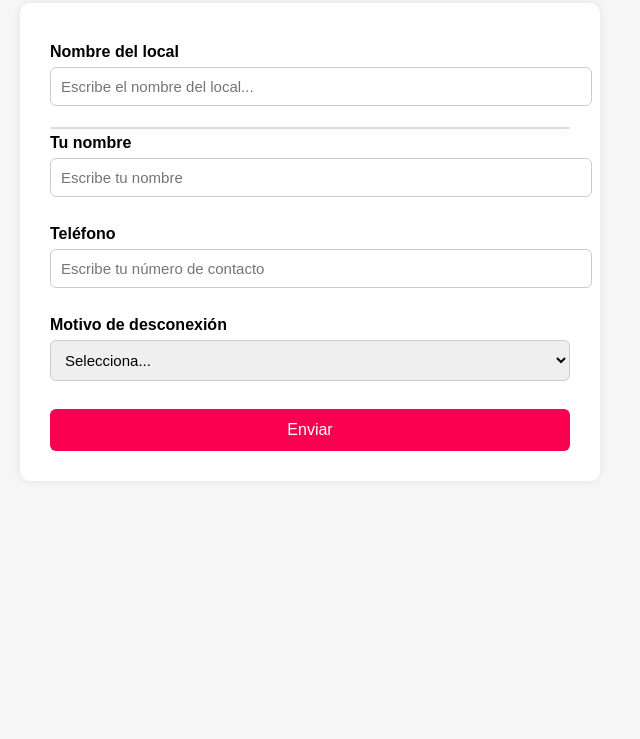
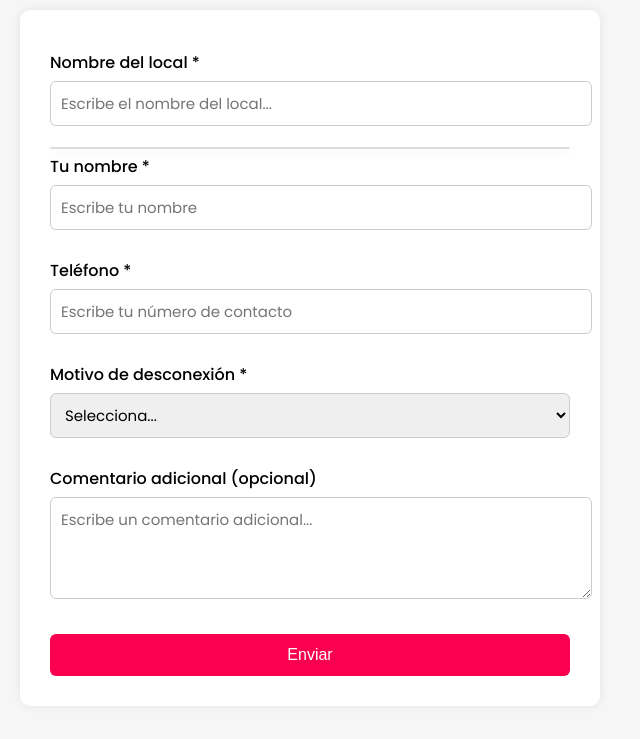
Before and after one commit to pamelamunoz-alt/conectividad, a plain HTML site: page index.html in a window 1280 px wide. Shown: the part 103-842 px from the top of the page, without its empty margins (330-970 px from the left). Before the commit the page ends 800 px from the top, so only its background shows below. Drawn offline with Linux system fonts and the light colour scheme; no server answers.

Commit message:
Update index.html

```diff
--- a/index.html
+++ b/index.html
@@ -1,12 +1,16 @@
+
 <!DOCTYPE html>
 <html lang="es">
 <head>
   <meta charset="UTF-8">
-  <title>Formulario de Conectectividad - PedidosYa</title>
+  <title>Formulario de Conectividad - PedidosYa</title>
+
+  <!-- Fuente Poppins -->
+  <link href="https://fonts.googleapis.com/css2?family=Poppins:wght@300;400;500;600&display=swap" rel="stylesheet">
 
   <style>
     body {
-      font-family: Arial, sans-serif;
+      font-family: 'Poppins', sans-serif;
       background: #f6f6f6;
       padding: 25px;
     }
@@ -15,6 +19,7 @@
       text-align: center;
       color: #FA0050;
       margin-bottom: 25px;
+      font-weight: 600;
     }
 
     .container {
@@ -28,12 +33,12 @@
     }
 
     label {
-      font-weight: bold;
+      font-weight: 500;
       margin-top: 10px;
       display: block;
     }
 
-    input, select {
+    input, select, textarea {
       width: 100%;
       padding: 10px;
       margin-top: 6px;
@@ -41,6 +46,13 @@
       border-radius: 6px;
       border: 1px solid #ccc;
       font-size: 15px;
+      font-family: 'Poppins', sans-serif;
+    }
+
+    textarea {
+      resize: vertical;
+      min-height: 80px;
+      max-height: 160px;
     }
 
     button {
@@ -53,32 +65,28 @@
       border-radius: 6px;
       cursor: pointer;
       margin-top: 10px;
+      font-weight: 500;
     }
 
     button:hover {
       background: #d80045;
     }
 
-    /* Wrapper para el autocomplete */
     .autocomplete-wrapper {
       position: relative;
       width: 100%;
     }
 
-    /* AUTOCOMPLETE */
     #autocomplete-list {
       position: absolute;
       top: 105%;
       left: 0;
       right: 0;
-
       background: white;
       border: 1px solid #ddd;
       border-radius: 6px;
-
       max-height: 140px;
       overflow-y: auto;
-
       box-shadow: 0 4px 10px rgba(0,0,0,0.08);
       z-index: 9999;
     }
@@ -87,8 +95,6 @@
       padding: 10px;
       cursor: pointer;
       font-size: 14px;
-      line-height: 1.2;
-
       white-space: nowrap;
       overflow: hidden;
       text-overflow: ellipsis;
@@ -106,21 +112,20 @@
 
 <div class="container">
 
-  <label>Nombre del local</label>
-
+  <label>Nombre del local *</label>
   <div class="autocomplete-wrapper">
-    <input type="text" id="partnerInput" placeholder="Escribe el nombre del local...">
+    <input type="text" id="partnerInput" placeholder="Escribe el nombre del local..." required>
     <div id="autocomplete-list"></div>
   </div>
 
-  <label>Tu nombre</label>
-  <input type="text" id="contactName" placeholder="Escribe tu nombre">
+  <label>Tu nombre *</label>
+  <input type="text" id="contactName" placeholder="Escribe tu nombre" required>
 
-  <label>Teléfono</label>
-  <input type="text" id="phone" maxlength="8" placeholder="Escribe tu número de contacto">
+  <label>Teléfono *</label>
+  <input type="text" id="phone" maxlength="8" placeholder="Escribe tu número de contacto" required>
 
-  <label>Motivo de desconexión</label>
-  <select id="reason">
+  <label>Motivo de desconexión *</label>
+  <select id="reason" required>
     <option value="">Selecciona...</option>
     <option value="Desea darse de baja">Deseo darme de baja de la plataforma</option>
     <option value="Problemas con POS">Tengo problemas con el POS</option>
@@ -128,6 +133,9 @@
     <option value="Sin acceso al local">No tengo acceso al local</option>
     <option value="Otro">Otro motivo</option>
   </select>
+
+  <label>Comentario adicional (opcional)</label>
+  <textarea id="comments" placeholder="Escribe un comentario adicional..."></textarea>
 
   <button onclick="sendForm()">Enviar</button>
 
@@ -141,9 +149,7 @@ let partners = [];
 
 fetch(`${SCRIPT_URL}?action=getPartners`)
   .then(res => res.json())
-  .then(data => {
-    partners = data.partners;
-  });
+  .then(data => { partners = data.partners; });
 
 // 2. Autocomplete
 const input = document.getElementById("partnerInput");
@@ -152,30 +158,27 @@ const list = document.getElementById("autocomplete-list");
 input.addEventListener("input", function () {
   const val = this.value.toLowerCase();
   list.innerHTML = "";
-
   if (!val || val.length < 2) return;
-
   const filtered = partners.filter(p => p.toLowerCase().includes(val));
 
   filtered.slice(0, 12).forEach(p => {
     const div = document.createElement("div");
     div.textContent = p;
-
     div.onclick = () => {
       input.value = p;
       list.innerHTML = "";
     };
-
     list.appendChild(div);
   });
 });
 
-// 3. Validaciones + Envío formulario
+// 3. Validaciones + envío
 function sendForm() {
-  const partner = document.getElementById("partnerInput").value;
-  const contactName = document.getElementById("contactName").value;
-  const phone = document.getElementById("phone").value;
+  const partner = input.value.trim();
+  const contactName = document.getElementById("contactName").value.trim();
+  const phone = document.getElementById("phone").value.trim();
   const reason = document.getElementById("reason").value;
+  const comments = document.getElementById("comments").value;
 
   if (!partner || !contactName || !reason) {
     alert("Por favor completa todos los campos obligatorios.");
@@ -191,7 +194,8 @@ function sendForm() {
     partner_name: partner,
     contact_name: contactName,
     phone: phone,
-    reason: reason
+    reason: reason,
+    comments: comments
   };
 
   fetch(SCRIPT_URL, {
```
